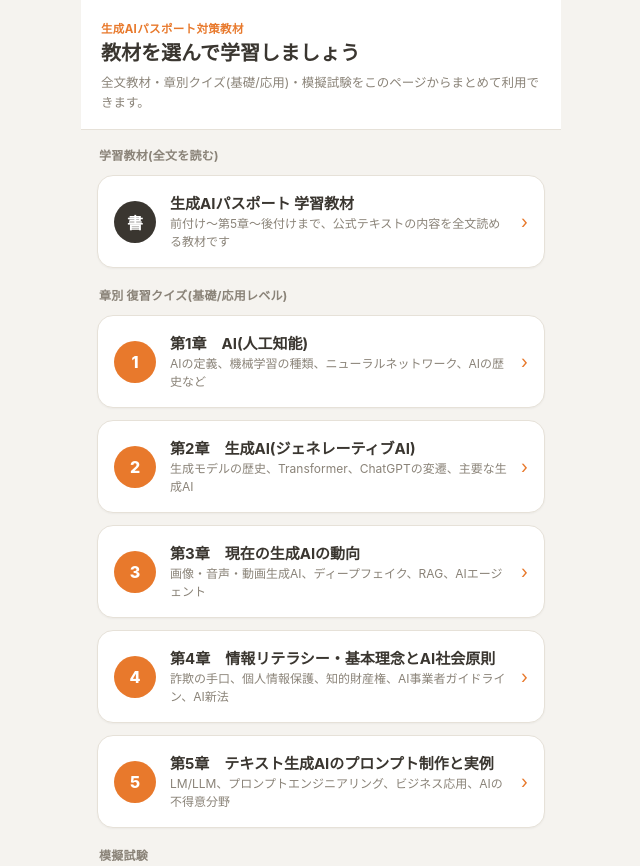
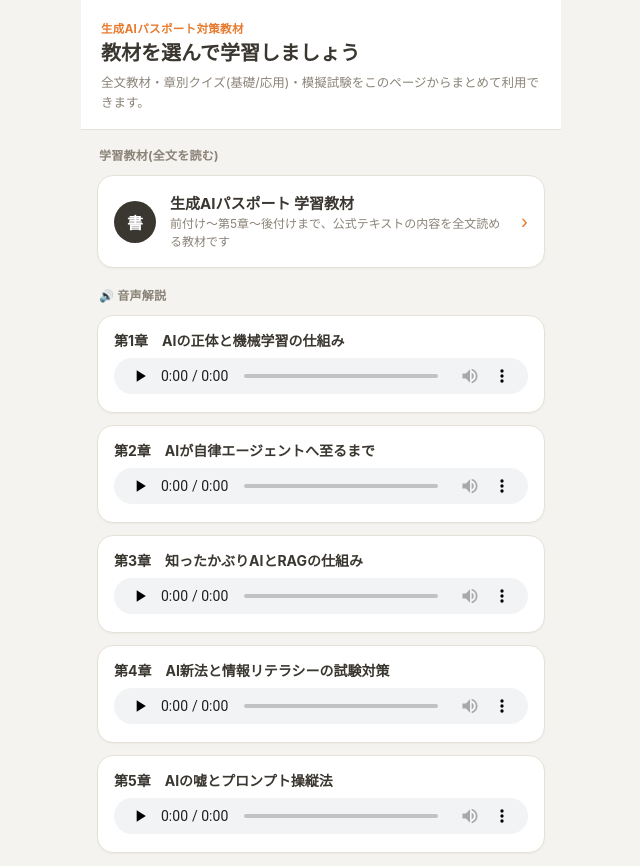
Before and after one commit to masumoto73-cmd/ai-passport-quiz, a plain HTML site: page index.html in a window 1280 px wide. Shown: the top 866 px of the page, without its empty margins (319-959 px from the left). Drawn offline with Linux system fonts and the light colour scheme.

Commit message:
Add files via upload

```diff
--- a/index.html
+++ b/index.html
@@ -108,6 +108,23 @@
     background:var(--text);
   }
 
+  .audio-card{
+    background:var(--card);
+    border:1px solid var(--border);
+    border-radius:16px;
+    padding:14px 16px;
+    box-shadow:0 1px 2px rgba(0,0,0,0.04);
+  }
+  .audio-card .name{
+    font-size:14px;
+    font-weight:700;
+    margin-bottom:8px;
+  }
+  .audio-card audio{
+    width:100%;
+    height:36px;
+  }
+
   footer{
     padding:0 20px 24px 20px;
     font-size:11px;
@@ -134,6 +151,28 @@
       </div>
       <div class="chapter-arrow">›</div>
     </a>
+
+    <div class="section-label">🔊 音声解説</div>
+    <div class="audio-card">
+      <div class="name">第1章　AIの正体と機械学習の仕組み</div>
+      <audio controls preload="none" src="audio/chapter1.m4a"></audio>
+    </div>
+    <div class="audio-card">
+      <div class="name">第2章　AIが自律エージェントへ至るまで</div>
+      <audio controls preload="none" src="audio/chapter2.m4a"></audio>
+    </div>
+    <div class="audio-card">
+      <div class="name">第3章　知ったかぶりAIとRAGの仕組み</div>
+      <audio controls preload="none" src="audio/chapter3.m4a"></audio>
+    </div>
+    <div class="audio-card">
+      <div class="name">第4章　AI新法と情報リテラシーの試験対策</div>
+      <audio controls preload="none" src="audio/chapter4.m4a"></audio>
+    </div>
+    <div class="audio-card">
+      <div class="name">第5章　AIの嘘とプロンプト操縦法</div>
+      <audio controls preload="none" src="audio/chapter5.m4a"></audio>
+    </div>
 
     <div class="section-label">章別 復習クイズ(基礎/応用レベル)</div>
     <a class="chapter-card" href="chapter1.html">
```
